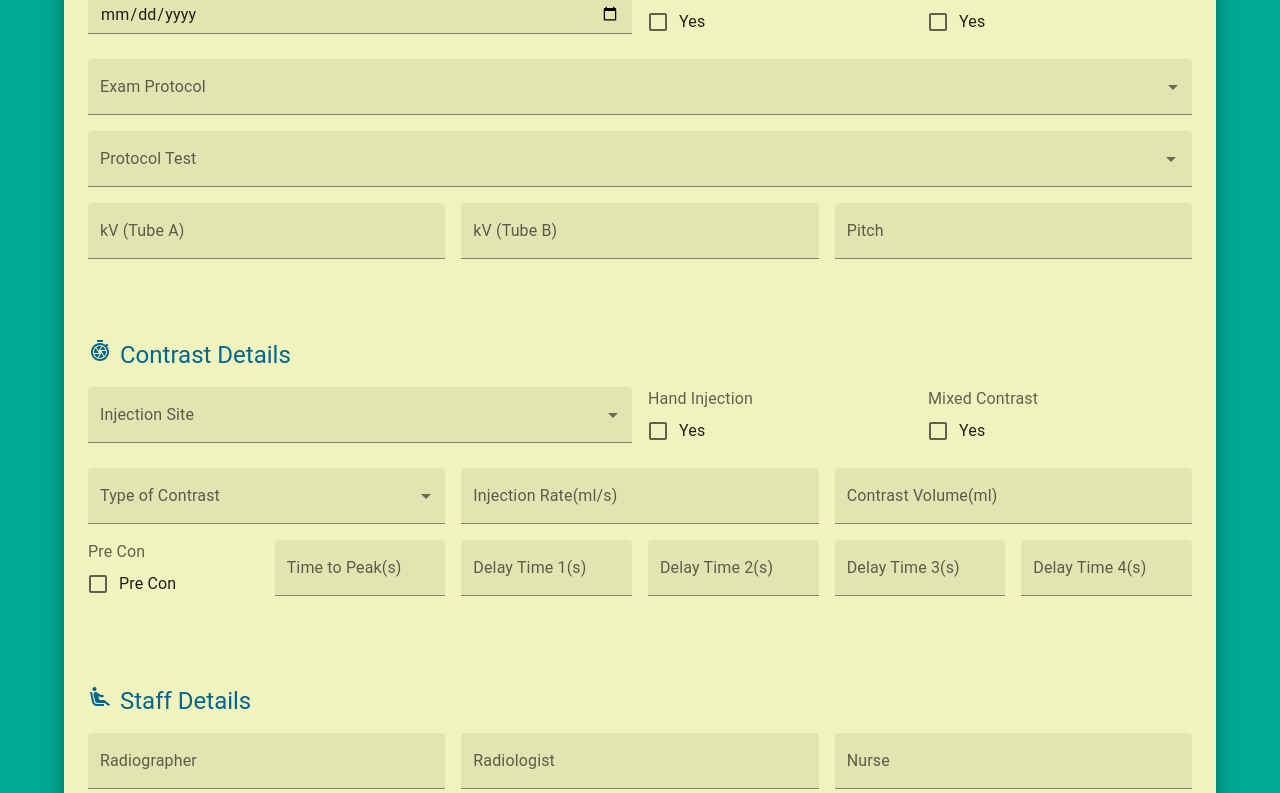
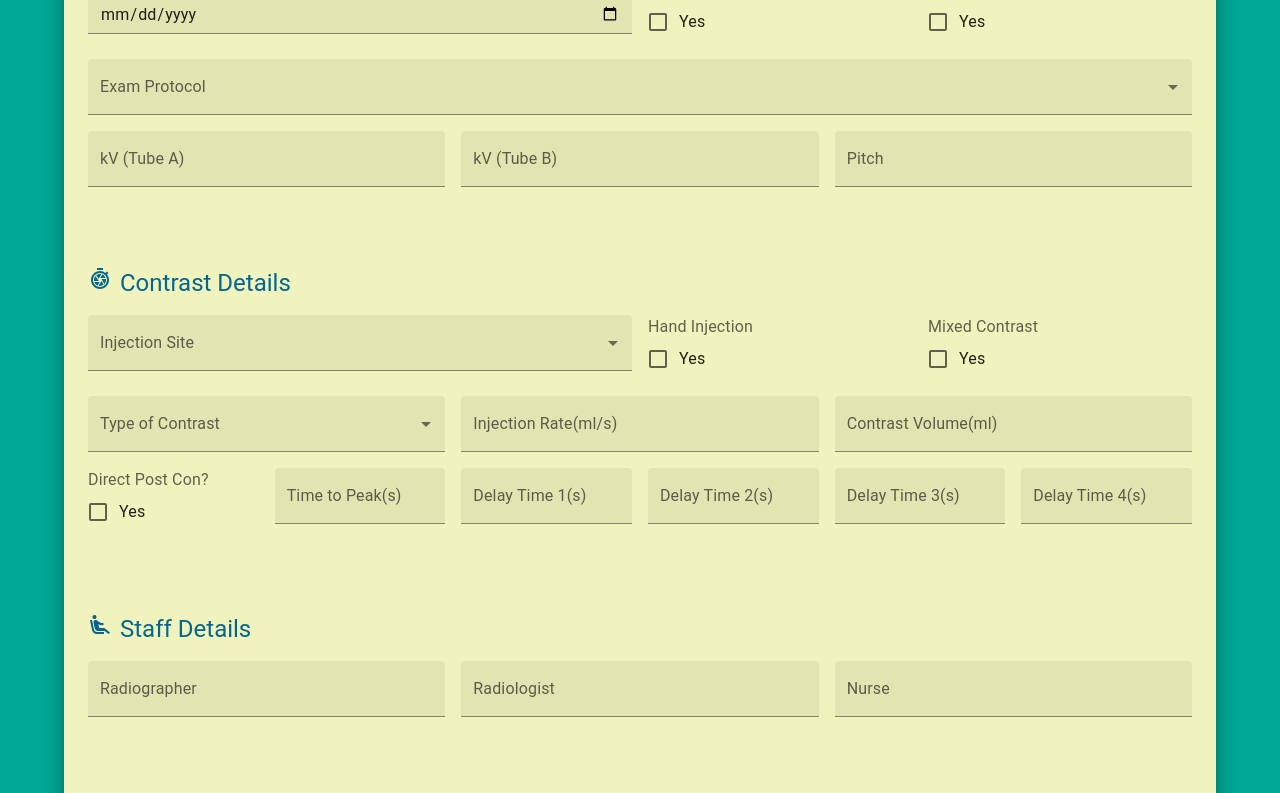
Before and after one commit to breadonf/CT-Logging-System, a Next.js app: page /Forms/RoutineCases in a window 1280 px wide. Shown: the part 580-1373 px from the top of the page. Built offline with nearby package versions, Linux system fonts and the light colour scheme.

Commit message:
field array testing plus minor changes

```diff
--- a/components/Forms/RoutineForm/InitialFormState.js
+++ b/components/Forms/RoutineForm/InitialFormState.js
@@ -27,6 +27,7 @@ const INITIAL_FORM_STATE = {
   delay2: "",
   delay3: "",
   delay4: "",
+  delays: [{ phase: "", delayTime: 0 }],
 
   pher: "",
   gist: "",
--- a/components/Forms/RoutineForm/ValidationSchema.js
+++ b/components/Forms/RoutineForm/ValidationSchema.js
@@ -2,7 +2,7 @@ import * as yup from "yup";
 
 const FORM_VALIDATION = yup.object().shape({
   PID: yup.string().required("Required"),
-  inPatient: yup.boolean().required("Required"),
+  inPatient: yup.boolean(),
   age: yup
     .number()
     .required("Required")
@@ -26,7 +26,7 @@ const FORM_VALIDATION = yup.object().shape({
   urgent: yup.boolean(),
   sedation: yup.boolean(),
   protocol: yup.string().required("Required"),
-  protocolTest: yup.string().required("Required"),
+  protocolTest: yup.string(),
   kV_A: yup.string().required("Required"),
   kV_B: yup.string(),
   pitch: yup
--- a/components/Forms/RoutineForm/index.js
+++ b/components/Forms/RoutineForm/index.js
@@ -1,5 +1,5 @@
 import React from "react";
-import { Formik, Form } from "formik";
+import { Formik, Form, FieldArray } from "formik";
 import INITIAL_FORM_STATE from "./InitialFormState";
 import FORM_VALIDATION from "./ValidationSchema";
 import {
@@ -9,6 +9,7 @@ import {
   Typography,
   Button,
   Autocomplete,
+  MenuItem,
 } from "@mui/material";
 import SickIcon from "@mui/icons-material/Sick";
 import ImageSearchIcon from "@mui/icons-material/ImageSearch";
@@ -24,7 +25,7 @@ import protocolName from "../SelectItems/protocolName.json";
 import typeOfContrast from "../SelectItems/typeOfContrast.json";
 import protocolData from "../SelectItems/protocolTest";
 import injectionSites from "../SelectItems/injectionSites.json";
-import { FormControlLabel } from "@mui/material";
+import ProtocolTestAutocomplete from "../../FormsUI/ProtocolTestAutocomplete";
 
 function RoutineForm() {
   return (
@@ -126,7 +127,13 @@ function RoutineForm() {
                           options={protocolName}
                         ></Select>
                       </Grid>
-
+                      {/*
+                      <ProtocolTestAutocomplete
+                        name="protocolTest"
+                        options={protocolData}
+                        label="Protocol Test"
+                      />*/}
+                      {/*
                       <Grid item xs={12}>
                         <Autocomplete
                           name="protocolTest"
@@ -145,17 +152,17 @@ function RoutineForm() {
                           getOptionLabel={(option) => option.protocol}
                           renderOption={(props, option) => {
                             return (
-                              <li
+                              <MenuItem
                                 key={option.id}
                                 value={option.protocol}
                                 {...props}
                               >
                                 {option.protocol}
-                              </li>
+                              </MenuItem>
                             );
                           }}
                         ></Autocomplete>
-                      </Grid>
+                      </Grid>*/}
                       <Grid item xs={4}>
                         <Textfield name="kV_A" label="kV (Tube A)"></Textfield>
                       </Grid>
@@ -222,7 +229,11 @@ function RoutineForm() {
                       </Grid>
 
                       <Grid item xs={2}>
-                        <Checkbox name="pre" label="Pre Con" legend="Pre Con" />
+                        <Checkbox
+                          name="directPost"
+                          label="Yes"
+                          legend="Direct Post Con?"
+                        />
                       </Grid>
                       <Grid item xs={2}>
                         <Textfield
@@ -254,6 +265,26 @@ function RoutineForm() {
                           label="Delay Time 4(s)"
                         ></Textfield>
                       </Grid>
+                      {/*
+                      <FieldArray name="delays">
+                        {({push, remove, }) => (
+                          <>
+                          <Grid item>
+                            <Typography variant="body2">All Phases and Delay Time</Typography>
+                          </Grid>
+                          {values.delays.map((_, index) => (
+                            <Grid container>
+                                <Grid item sx={2}>
+                                  <Textfield name={`delays.${index}`.phase}></Textfield>
+                                </Grid>
+                                <Grid item sx={2}>
+                                  <Textfield name={`delays.${index}`.delayTime}></Textfield>
+                                </Grid>
+                            </Grid>
+                          ))}
+                          </>
+                        )}
+                      </FieldArray>*/}
                     </Grid>
 
                     {/* Staff Details */}
--- a/package.json
+++ b/package.json
@@ -14,6 +14,7 @@
     "@mui/material": "^5.3.1",
     "@mui/x-data-grid": "^5.3.0",
     "formik": "^2.2.9",
+    "formik-mui": "^4.0.0-alpha.3",
     "next": "12.0.7",
     "react": "17.0.2",
     "react-dom": "17.0.2",
```
Also changed, not shown: 1 other file (tests, documents, lock files or other folders).
